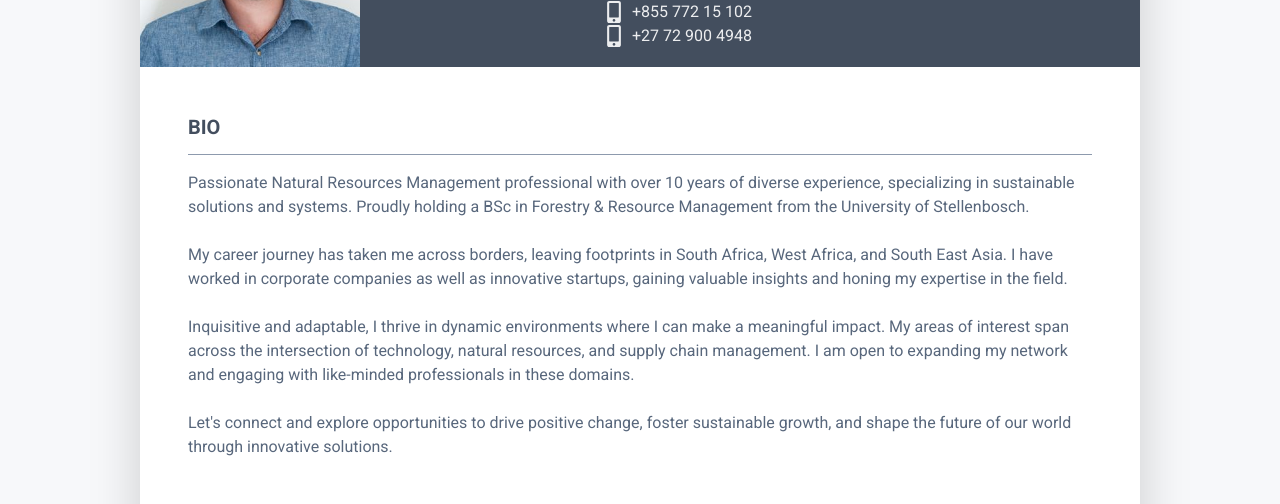
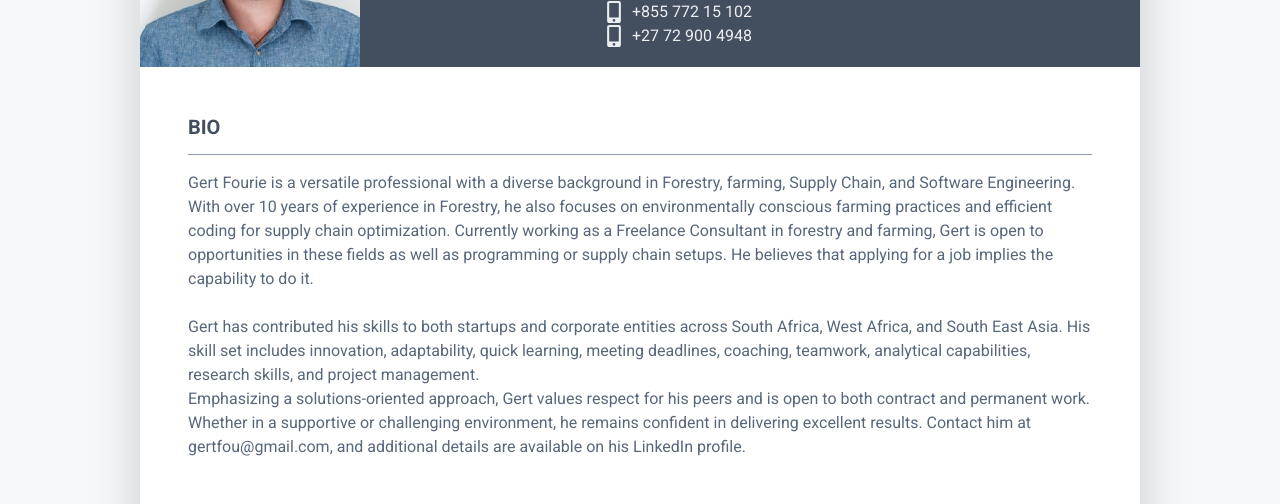
Before and after one commit to GJprocode/GertCV, a plain HTML site: page index.html in a window 1280 px wide. Shown: the part 183-687 px from the top of the page. Drawn offline with Linux system fonts and the light colour scheme.

Commit message:
Update index.html
update online cv bio 3de person

```diff
--- a/index.html
+++ b/index.html
@@ -60,22 +60,14 @@ text-decoration: underline;
 			    <section class="resume-section summary-section mb-5">
 				    <h2 class="resume-section-title text-uppercase font-weight-bold pb-3 mb-3">Bio</h2>
 				    <div class="resume-section-content">
-					    <p class="mb-0">Passionate Natural Resources Management professional with over 10 years of diverse experience,
-							specializing in sustainable solutions and systems.
-							Proudly holding a BSc in Forestry & Resource Management from the University of Stellenbosch.
+					    <p class="mb-0">Gert Fourie is a versatile professional with a diverse background in Forestry, farming, Supply Chain, and Software Engineering. With over 10 years of experience in Forestry, he also focuses on environmentally conscious farming practices and efficient coding for supply chain optimization. Currently working as a Freelance Consultant in forestry and farming, Gert is open to opportunities in these fields as well as programming or supply chain setups. He believes that applying for a job implies the capability to do it.
 			 	<br>
 				<br>
-				My career journey has taken me across borders, leaving footprints in South Africa, West Africa, and South East Asia.
-				I have worked in corporate companies as well as innovative startups, gaining valuable insights and honing my expertise in the field.
+				Gert has contributed his skills to both startups and corporate entities across South Africa, West Africa, and South East Asia. His skill set includes innovation, adaptability, quick learning, meeting deadlines, coaching, teamwork, analytical capabilities, research skills, and project management.
 				<br>
+				Emphasizing a solutions-oriented approach, Gert values respect for his peers and is open to both contract and permanent work. Whether in a supportive or challenging environment, he remains confident in delivering excellent results. Contact him at gertfou@gmail.com, and additional details are available on his LinkedIn profile.
 				<br>
-				Inquisitive and adaptable, I thrive in dynamic environments where I can make a meaningful impact.
-				My areas of interest span across the intersection of technology, natural resources, and supply chain management.
-				I am open to expanding my network and engaging with like-minded professionals in these domains.
-				<br>
-				<br>
-				Let's connect and explore opportunities to drive positive change, foster sustainable growth, and shape the future
-				of our world through innovative solutions.</p>
+				 	</p>
 				    </div>
 			    </section>
 			    <div class="row">
```
